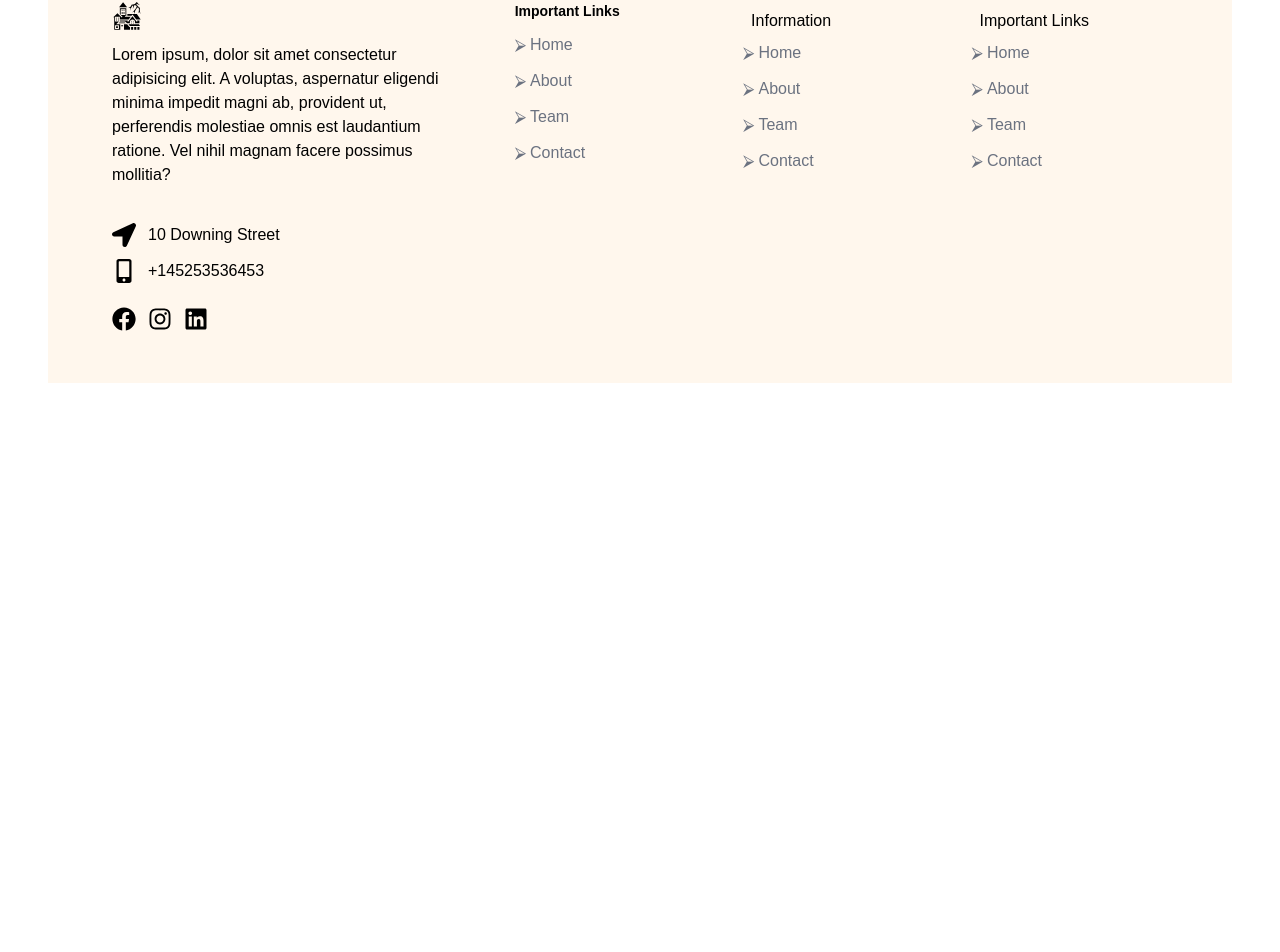
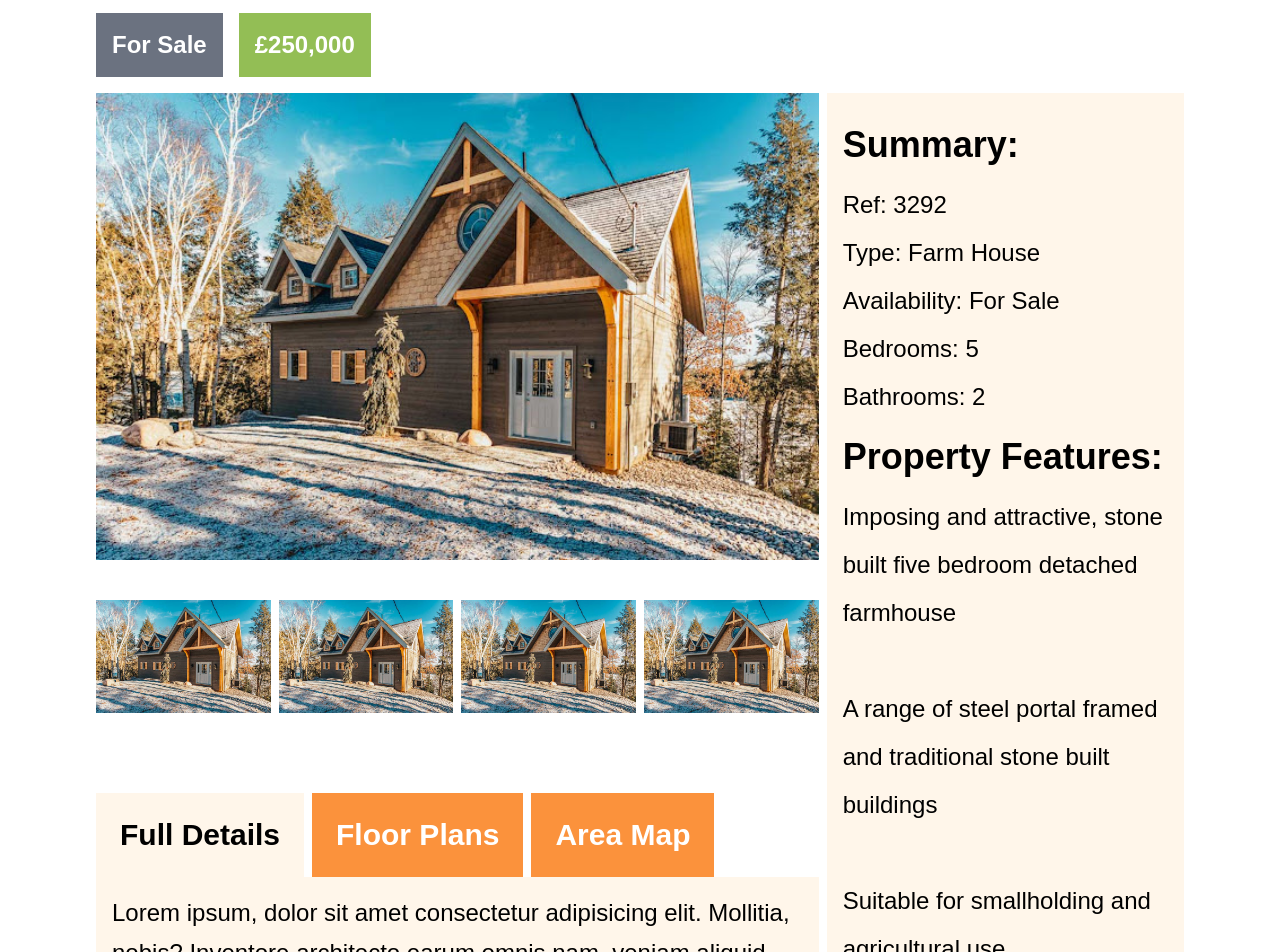
Before and after one commit to ch13Nataliia/houses-app, a React (Vite) app: page /houseone in a window 1280 px wide. Shown: the part 147-1099 px from the top of the page. Before the commit the page ends 800 px from the top, so only its background shows below. Built offline with nearby package versions, Linux system fonts and the light colour scheme.

Commit message:
added single page of the house

```diff
--- a/src/App.jsx
+++ b/src/App.jsx
@@ -7,12 +7,12 @@ import Properties from './pages/Properties';
 import Team from './pages/Team';
 import NotFound from './pages/NotFound';
 import Houses from './pages/Houses';
-import Apartments from './pages/Apartments';
 import Rooms from './pages/Rooms';
 import Home from './pages/Home';
 import AOS from "aos";
 import "aos/dist/aos.css";
 import React from 'react';
+import HouseOne from './pages/HouseOne';
 
 
 
@@ -36,7 +36,7 @@ function App() {
       <Route path='properties' element={<Properties />}/>
       <Route path='team' element={<Team />}/>
       <Route path='houses' element={<Houses />}/>
-      <Route path='apartments' element={<Apartments />}/>
+      <Route path='houseone' element={<HouseOne />}/>
       <Route path='rooms' element={<Rooms />}/>
       <Route path='*' element={<NotFound />} />
     </Route>
--- a/src/pages/Apartments.jsx
+++ /dev/null
@@ -1,9 +0,0 @@
-
-
-function Apartments() {
-  return (
-    <div></div>
-  )
-}
-
-export default Apartments
--- /dev/null
+++ b/src/pages/HouseOne.jsx
@@ -0,0 +1,160 @@
+// import React from 'react'
+import Img1 from '../assets/housesImg/house1.jpg';
+
+function HouseOne() {
+  return (
+    <div className=" mb-4 lg:container md:container sm:w-full">
+      {/* title section */}
+
+      <div className="flex flex-col gap-4 mt-6 mb-4 ">
+        <h1 className="text-5xl font-bold">Title of the House One</h1>
+        <div className="flex gap-4 ">
+          <button className="bg-gray-500 text-white w-fil p-4 text-2xl font-bold">
+            For Sale
+          </button>
+          <button className="bg-lime-600/70 text-white w-fil p-4 text-2xl font-bold">
+            {' '}
+            &pound;250,000
+          </button>
+        </div>
+      </div>
+
+      <div className="grid  lg:grid-cols-3 md:grid-cols-3 sm:grid-cols-1 gap-2 ">
+        <div className="col-span-2">
+          <div>
+            <img src={Img1} alt="" width="100%" height="250px" />
+          </div>
+          <div className="mt-10">
+            <ul className="flex gap-2 mt-2 mb-2">
+              <li>
+                <img src={Img1} alt="" width="full" height="30%" />
+              </li>
+              <li>
+                <img src={Img1} alt="" width="full" height="20%" />
+              </li>
+              <li>
+                <img src={Img1} alt="" width="full" height="20%" />
+              </li>
+              <li>
+                <img src={Img1} alt="" width="full" height="20%" />
+              </li>
+            </ul>
+          </div>
+
+          <div className="mt-20" id="tab_menu">
+            <div className="flex gap-2 w-fit" id="tabs_titles">
+              <div className=" bg-orange-100/50 font-bold text-3xl p-6 ">
+                Full Details
+              </div>
+              <div className=" bg-orange-400 text-white  font-bold text-3xl p-6">
+                Floor Plans
+              </div>
+              <div className=" bg-orange-400 text-white font-bold text-3xl p-6">
+                Area Map
+              </div>
+            </div>
+
+            <div
+              className="flex flex-col gap-2 p-4 bg-orange-100/50 "
+              id="tab_content"
+            >
+              <p className="text-2xl leading-10">
+                Lorem ipsum, dolor sit amet consectetur adipisicing elit.
+                Mollitia, nobis? Inventore architecto earum omnis nam, veniam
+                aliquid voluptates debitis necessitatibus sapiente nostrum
+                voluptate pariatur non nisi laboriosam explicabo modi neque.
+              </p>
+              <h2 className="text-2xl font-bold">Location</h2>
+              <p className="text-2xl leading-10">
+                Lorem ipsum dolor sit amet consectetur adipisicing elit. Fuga
+                provident accusamus iste consectetur perferendis soluta quis a
+                facere accusantium dolores reiciendis inventore ipsa enim, fugit
+                culpa et exercitationem tempore voluptatibus!
+              </p>
+              <h2 className="text-2xl font-bold">Ground Floor</h2>
+              <p className="text-2xl leading-10">
+                Lorem ipsum dolor sit amet consectetur adipisicing elit. Fuga
+                provident accusamus iste consectetur perferendis soluta quis a
+                facere accusantium dolores reiciendis inventore ipsa enim, fugit
+                culpa et exercitationem tempore voluptatibus!
+              </p>
+              <h2 className="text-2xl font-bold">First Floor</h2>
+              <p className="text-2xl leading-10">
+                Lorem ipsum dolor sit amet consectetur adipisicing elit. Fuga
+                provident accusamus iste consectetur perferendis soluta quis a
+                facere accusantium dolores reiciendis inventore ipsa enim, fugit
+                culpa et exercitationem tempore voluptatibus! Lorem ipsum dolor,
+                sit amet consectetur adipisicing elit. Similique assumenda harum
+                omnis doloremque. Facilis voluptatibus rem officia, neque rerum
+                aliquam mollitia nobis repellat fugit voluptatem inventore
+                veniam, quas nam nostrum.
+              </p>
+              <h2 className="text-2xl font-bold">Externally</h2>
+              <p className="text-2xl leading-10">
+                Lorem ipsum dolor sit amet consectetur adipisicing elit. Fuga
+                provident accusamus iste consectetur perferendis soluta quis a
+                facere accusantium dolores reiciendis inventore ipsa enim, fugit
+                culpa et exercitationem tempore voluptatibus! Lorem ipsum dolor,
+                sit amet consectetur adipisicing elit. Similique assumenda harum
+                omnis doloremque. Facilis voluptatibus rem officia, neque rerum
+                aliquam mollitia nobis repellat fugit voluptatem inventore
+                veniam, quas nam nostrum.
+              </p>
+            </div>
+          </div>
+        </div>
+
+        <div className=" flex flex-col gap-4 leading-loose text-2xl">
+          <div className="bg-orange-100/50 p-4">
+            <h2 className="text-4xl font-bold mt-4 mb-4">Summary:</h2>
+            <ul>
+              <li>Ref: 3292</li>
+              <li>Type: Farm House</li>
+              <li>Availability: For Sale</li>
+              <li>Bedrooms: 5</li>
+              <li>Bathrooms: 2</li>
+            </ul>
+            <h2 className="text-4xl font-bold mt-4 mb-4">Property Features:</h2>
+            <ul className="text-2xl leading-loose	">
+              <li>
+                Imposing and attractive, stone built five bedroom detached
+                farmhouse
+              </li>
+              <br />
+              <li>
+                A range of steel portal framed and traditional stone built
+                buildings
+              </li>
+              <br />
+              <li>Suitable for smallholding and agricultural use</li>
+              <li>
+                Potential for conversion and business use, subject to the
+                necessary consents
+              </li>
+              <li>5.66 acres of grassland</li>
+              <li>In the Peak District National Park.</li>
+            </ul>
+          </div>
+
+          <div className=" flex flex-col text-2xl font-bold bg-gray-300/50 p-4 gap-4">
+            <h2>Are you interested in this property?</h2>
+            <p className="text-orange-800 text-4xl">0123 456 789</p>
+          </div>
+          <div className="flex flex-col gap-4 mt-4">
+            <div className="bg-lime-700/50 text-white text-center font-bold p-4">
+              Make Enquiry
+            </div>
+            <div className="bg-lime-700/50 text-white text-center font-bold p-4">
+              Download documents
+            </div>
+            <div className="bg-lime-700/50 text-white text-center font-bold p-4">
+              View EPC
+            </div>
+          </div>
+        </div>
+      </div>
+    </div>
+  );
+}
+
+export default HouseOne;
--- a/src/pages/Houses.jsx
+++ b/src/pages/Houses.jsx
@@ -83,7 +83,7 @@ function Houses() {
         data-aos="zoom-out"
         className="grid grid-cols-1 gap-8 sm:gap-8 md:grid-cols-2 md:gap-5 lg:grid-cols-3 place-items-center">
             {HousesData.map((house) => (
-              <>
+              <div key={house.id}>
                 <div className="rounded-2xl bg-white shadow-md hover:bg-orange-50/50 relative group max-w-[400px]  ">
                   <div className="h-[250px]">
                     <img src={house.img} alt="photos" />
@@ -101,7 +101,7 @@ function Houses() {
                     </button>
                   </div>
                 </div>
-              </>
+              </div>
             ))}
           </div>
       </div>
```
Also changed, not shown: src/pages/Properties.jsx (+41 -41 lines).
